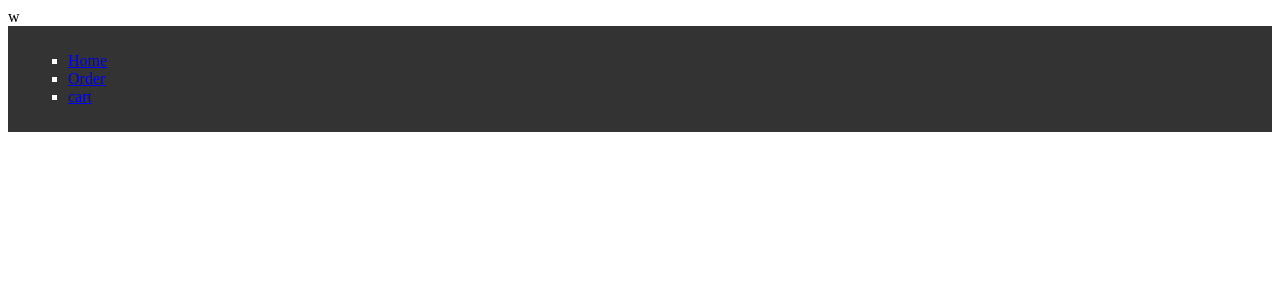
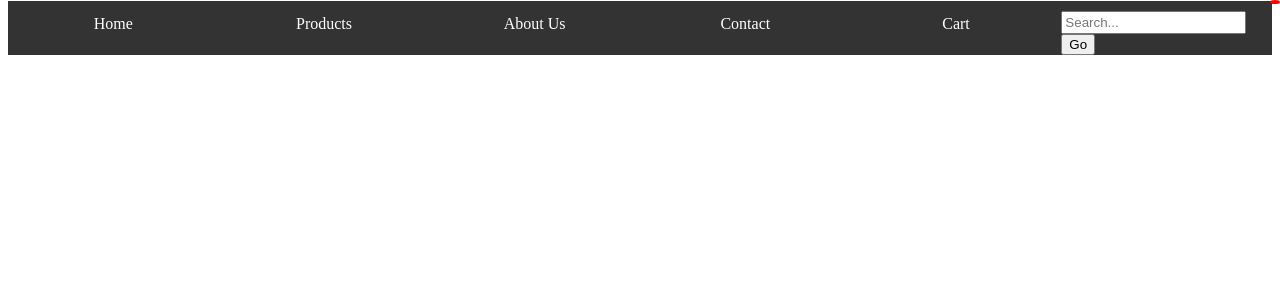
Before and after one commit to Arman-creator/E-Commerce-Website, a Python web app: template E_commerce/templates/index.html in a window 1280 px wide. Shown: the top 300 px of the page. Run offline with Jinja, Linux system fonts and the light colour scheme; the template is opened without the code that fills it, so the values that code supplies are empty.

Commit message:
Add files via upload

```diff
--- a/E_commerce/static/index.css
+++ b/E_commerce/static/index.css
@@ -1,52 +1,83 @@
-#nav_bar{
-  display: flex;
-    justify-content: space-between;
-    align-items: center;
-    background-color: #333;
-    color: #fff;
-    padding: 10px 20px;
+#main-nav {
+  background-color: #333;
+  overflow: hidden;
+  margin-top: -7px;
+  margin-left: auto;
+  margin-right: auto;
 }
-#nav_bar nav ul{
-  list-style: none;
+
+#main-nav ul {
+  list-style-type: none;
   margin: 0;
   padding: 0;
-  display: flex;
-}
-#nav_bar nav li {
-  margin: 0 10px;
+  overflow: hidden;
+  display: grid;
+  grid-template-columns: repeat(auto-fit, minmax(100px, 1fr));
 }
 
-#nav_bar nav a {
-  color: #fff;
+#main-nav li {
+  float: left;
+}
+
+#main-nav li a {
+  display: block;
+  color: rgb(255, 255, 255);
+  text-align: center;
+  padding: 14px 16px;
   text-decoration: none;
 }
 
-#nav_bar nav a:hover {
-  color: #ccc;
+#main-nav li a:hover {
+  background-color: rgb(196, 27, 27);
 }
 
-
-
-/* *{
-    padding: 0;
-    margin: 0;
-    text-decoration: none;
-    list-style: none;
-    box-sizing: border-box;
+.dropdown {
+  position: relative;
+  display: inline-block;
 }
 
-body{
-    font-family:montserrat
+.dropdown-content {
+  display: none;
+
+}
+.show {
+  display: block;}
+
+.dropdown-content a {
+  color: rgb(0, 0, 0);
+  padding: 12px 16px;
+  text-decoration: none;
+  display: block;
+  text-align: left;
 }
 
-
-/* arman */
-/* #arman_nav{
-    background-color: darkcyan;
+.dropdown-content a:hover {
+  background-color: #ffffff
 }
 
-label.logo{
-    color: white;
-    font-size: 35px;
-    line
-} */
+.dropdown:hover .dropdown-content {
+  display: block;
+}
+
+.cart-count {
+  background-color: rgb(255, 0, 0);
+  color: white;
+  padding: 2px 5px;
+  border-radius: 50%;
+  position: absolute;
+  top: 0;
+  right: 0;
+  font-size: 10px;
+}
+#search-form {
+ float: right;
+ margin-right: 10px;
+ padding-top: 10px;
+ grid-column: -1;
+}
+#search-input {
+  min-width: 25px;
+  min-height: 10px;
+  font-size: 15x;
+  padding: 2px;
+}
--- a/E_commerce/static/index.js
+++ b/E_commerce/static/index.js
@@ -0,0 +1,6 @@
+var dropdownBtn = document.getElementById("dropdownBtn");
+var dropdownContent = document.getElementById("dropdownContent");
+
+dropdownBtn.addEventListener("click", function() {
+  dropdownContent.classList.toggle("show");
+});
--- a/E_commerce/templates/index.html
+++ b/E_commerce/templates/index.html
@@ -1,37 +1,38 @@
 <!DOCTYPE html>
 <html lang="en">
-
 <head>
-    <link rel="stylesheet" href="../static/index.css">
-    <meta charset="UTF-8">
-    <meta http-equiv="X-UA-Compatible" content="IE=edge">
-    <meta name="viewport" content="width=device-width, initial-scale=1.0">
-    <title>Home Page</title>
+  <script src="/E_commerce/static/index.js"></script>
+  <link rel="stylesheet" href="/E_commerce/static/index.css">
+  <meta charset="UTF-8">
+  <meta http-equiv="X-UA-Compatible" content="IE=edge">
+  <meta name="viewport" content="width=device-width, initial-scale=1.0">
+  <title>E Commercec</title>
 </head>
-
-w<body>
-    <script src="../static/index.js"></script>
-
-    <nav id="nav_bar">
-        <ul type="square">
-            <li> <a href="index.html"> Home </li>
-            <li> <a href="orders.html">Order</li>
-            <li> <a href="cart.html">cart</li>
-        </ul>
-    </nav>
-    <!-- we only have 3 files-> index, cart, orders -->
-    <!-- btw you can type python manage.py runserver in terminal to get live response (on saving the html file) -->
-    <!-- I am making my nav bar below this -->
-    <br>
-    <br>
-    <br>
-    <br>
-    <br>
-    <br>
-    <br>
-    <br>
-    <br>
-
+<body>
+  <nav id="main-nav">
+    <ul>
+      <li><a href="index.html">Home</a></li>
+      <li class="dropdown">
+        <a href="#" class="dropbtn">Products</a>
+        <div class="dropdown-content">
+          <a href="category.html?id=1">Category 1</a>
+          <a href="category.html?id=2">Category 2</a>
+          <a href="category.html?id=3">Category 3</a>
+          <a href="caregory.html?id=4">category 4</a>
+        </div>
+      </li>
+      <li><a href="about.html">About Us</a></li>
+      <li><a href="contact.html">Contact</a></li>
+      <li class="right"><a href="cart.html">Cart</a>
+        <span class="cart-count" id="cart-count"></span>
+      </li>
+      <li class="search-container right">
+          <form id="search-form">
+            <input type="text" placeholder="Search..." id="search-input">
+            <button type="submit" id="search-submit">Go</button>
+          </form>
+      </li>
+    </ul>
+  </nav>
 </body>
-
 </html>
```
Also changed, not shown: E_commerce/templates/contact.html (added, +15 -0 lines), E_commerce/templates/product.html (added, +12 -0 lines).
